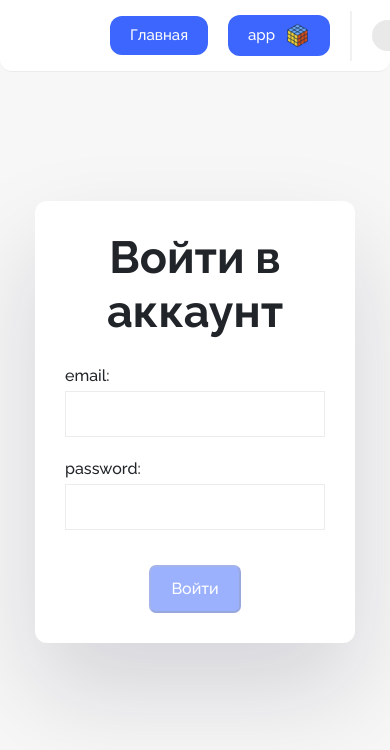
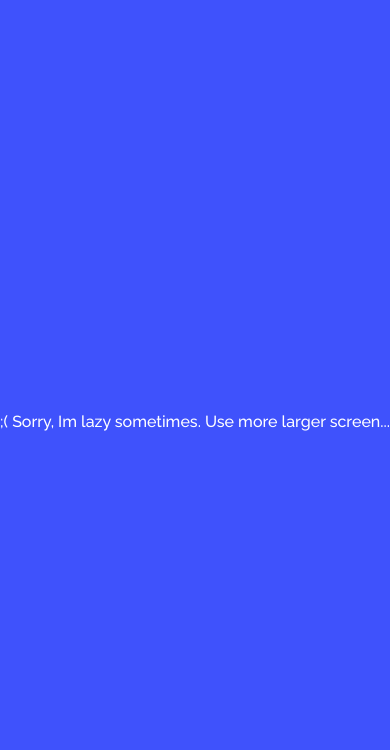
Before and after one commit to plaibo1/pagebuilder, a React (Create React App) app: page /login in a window 390 px wide. Shown: the top 750 px of the page. Built offline with nearby package versions, Linux system fonts and the light colour scheme; no server answers.

Commit message:
blocked small screens

```diff
--- a/public/index.html
+++ b/public/index.html
@@ -2,7 +2,7 @@
 <html lang="en">
   <head>
     <meta charset="utf-8" />
-    <link rel="icon" href="%PUBLIC_URL%/favicon.ico" />
+    <link rel="icon" href="%PUBLIC_URL%/fav.ico" />
     <meta name="viewport" content="width=device-width, initial-scale=1" />
     <meta name="theme-color" content="#000000" />
     <meta
@@ -13,7 +13,7 @@
     <link rel="manifest" href="%PUBLIC_URL%/manifest.json" />
     <link rel="stylesheet" href="https://cdnjs.cloudflare.com/ajax/libs/font-awesome/6.1.1/css/all.min.css" integrity="sha512-KfkfwYDsLkIlwQp6LFnl8zNdLGxu9YAA1QvwINks4PhcElQSvqcyVLLD9aMhXd13uQjoXtEKNosOWaZqXgel0g==" crossorigin="anonymous" referrerpolicy="no-referrer" />
 
-    <title>React App</title>
+    <title>PageBuilder - no code landing page constructor</title>
   </head>
   <body>
     <noscript>You need to enable JavaScript to run this app.</noscript>
--- a/src/App.js
+++ b/src/App.js
@@ -22,15 +22,9 @@ function App() {
   const dispatch = useDispatch()
   const modalConfettiStatus = useSelector(state => state.elementsList.showConfetti)
 
-  const [width, setWidth] = useState(300);
-  const [height, setHeight] = useState(300);
-
 
   useEffect(()=> {
     dispatch(checkUser())
-
-    setHeight(window.clientHeight);
-    setWidth(window.clientWidth);
   }, [])
 
 
@@ -50,8 +44,8 @@ function App() {
           <Confetti
               recycle={modalConfettiStatus}
               numberOfPieces={250}
-              width={width}
-              height={height}
+              width={window.clientWidth}
+              height={window.clientHeight}
             />
             <div className='modalConfetti__content'>
               Ваш сайт уже скачивается 🎉
@@ -63,6 +57,7 @@ function App() {
 
 
         <Routes>
+
           <Route path='/' element={<HomePage />} />
             <Route path='/mySites' element={<MySites />} />
             <Route path='/app' element={<PageBuilder />} />
--- a/src/App.sass
+++ b/src/App.sass
@@ -15,6 +15,23 @@ button:disabled,
 button[disabled]
   opacity: 0.5
   cursor: default
+
+@media screen and ( max-width: 1212px )
+  .App:before
+    content: ';( Sorry, Im lazy sometimes.  Use more larger screen...'
+    position: absolute
+    width: 100%
+    height: 100vh
+    background-color: #3f52fc
+    color: #fff
+    z-index: 99999
+    display: flex
+    justify-content: center
+    align-items: center
+
+
+.hideDiplom
+  font-size: 9px
 
 .homePage
   &__text
@@ -341,6 +358,11 @@ button[disabled]
     align-items: center
     justify-content: center
 
+.authError
+  font-size: 15px
+  color: #f84040
+  margin-top: -20px
+
 
 .elementsContainer
   background-color: #fff
--- a/src/components/AuthForms/Form.jsx
+++ b/src/components/AuthForms/Form.jsx
@@ -1,7 +1,6 @@
 import { useForm } from "react-hook-form"
-import { useDispatch, useSelector } from "react-redux"
+import { useSelector } from "react-redux"
 import { Navigate } from "react-router-dom"
-import { registerUser } from "../../redux/user-reducer"
 
 
 const Form = ({title, btnTitle, foo}) => {
@@ -36,6 +35,7 @@ const Form = ({title, btnTitle, foo}) => {
                             })
                         }
                     />
+                    <div className="authError">{errors.email?.message}</div>
                 </label>
 
                 <label>
@@ -48,6 +48,7 @@ const Form = ({title, btnTitle, foo}) => {
                             })
                         }
                     />
+                    <div className="authError">{errors.password?.message}</div>
                 </label>
 
                 <div className="authForm__btn-wrapper">
--- a/src/components/AuthForms/LoginForm.jsx
+++ b/src/components/AuthForms/LoginForm.jsx
@@ -14,7 +14,7 @@ const LoginForm = () => {
 
     return (
         <>
-            <Form title={'Войти в аккаунт'} btnTitle={'Войти'} foo={logSubmit} />
+            <Form title={'Sign in'} btnTitle={'Sign in'} foo={logSubmit} />
         </>
     )
 }
--- a/src/components/AuthForms/RegForm.jsx
+++ b/src/components/AuthForms/RegForm.jsx
@@ -14,7 +14,7 @@ const RegForm = () => {
 
     return (
         <>
-            <Form title={'Регистрация'} btnTitle={'Зарегистрироваться'} foo={regSubmit} />
+            <Form title={'Registration'} btnTitle={'Create account'} foo={regSubmit} />
         </>
     )
 }
--- a/src/components/Field/Filed.jsx
+++ b/src/components/Field/Filed.jsx
@@ -47,6 +47,7 @@ const Filed = () => {
   }
 
   // ======= editing item from building page
+
   const editItem = (itemIndex) => {
     const elementsArr = [...elements]
     const editingItem = elementsArr.splice(itemIndex, 1); // only clicked element
@@ -132,11 +133,6 @@ const Filed = () => {
 
           const result = htmlWithoutQuots.replace(regExp, `<img src='${fullPathToSeverImg}' alt='img'>`);
 
-
-          // elementsArr[currentEditingElementIndex] = result;
-          // dispatch(updateCurrentHtml(elementsArr))
-
-
           dispatch(setEditingItem([result]))
 
           setChooseImgModalActive(false)
@@ -147,6 +143,7 @@ const Filed = () => {
   }
 
   // ======== elements in the build page
+
   const elemFormArr = elements.map((item, index) => {
 
     return (
@@ -173,6 +170,7 @@ const Filed = () => {
         elements.length === 0 ? <div className='Field__prebuild'>
           <img src={boyWithHat} alt="img" />
           Let`s add some elements!
+          <span className='hideDiplom'>Здесь был Леонард Ахр, хуй</span>
         </div> : null
       }
 
--- a/src/components/HomePage/HomePage.jsx
+++ b/src/components/HomePage/HomePage.jsx
@@ -14,12 +14,12 @@ const HomePage = () => {
                 <Row className="d-flex justify-content-center">
                     <Col lg={8}>
                         <div className="homePage__text">
-                            <h1>PageBuilder <span>.</span> home page 🏠</h1>
-                            <h2><span>PageBuilder</span> - no code конструктор веб-сайтов</h2>
+                            <h1>PageBuilder</h1>
+                            <h2><span>PageBuilder</span> - no code landing page constructor</h2>
 
                             <div className="homePage__buttonGroup">
-                                <Link className="homePage__buttonGroup__btn" to={'./reg'}>Зарегистрироваться {<FaUserEdit />}</Link>
-                                <Link className="homePage__buttonGroup__btn" to={'./app'}>Войти {<BiLogIn/>}</Link>
+                                <Link className="homePage__buttonGroup__btn" to={'./reg'}>Registration {<FaUserEdit />}</Link>
+                                <Link className="homePage__buttonGroup__btn" to={'./app'}>Sign in {<BiLogIn/>}</Link>
                             </div>
                         </div>
                         <div className="homePage__img">
--- a/src/components/Navbar/Navbar.jsx
+++ b/src/components/Navbar/Navbar.jsx
@@ -88,8 +88,8 @@ const Navbar = () => {
       <div className='appNav'>
 
         <div className="appNav__side">
-          <Link className='appNav__item' to={'/'}>Главная</Link>
-          {isAuth ? <Link className='appNav__item' to={'/mySites'}>Мои сайты {<GoHome />}</Link> : null}
+          <Link className='appNav__item' to={'/'}>Pagebuilder main</Link>
+          {isAuth ? <Link className='appNav__item' to={'/mySites'}>My sites {<GoHome />}</Link> : null}
         </div>
 
         <div className="appNav__side">
@@ -102,19 +102,19 @@ const Navbar = () => {
           {isAuth ?
             <>
               <Link className='appNav__item user' to={'/mySites'}> {<FaRegUser />} {userFromStore.email} </Link>
-              <button className='appNav__item enter' onClick={logout}>Выйти {<ImExit />}</button>
-              <button className='appNav__item save' onClick={saveHTML}>Сохранить HTML {<GiSave />}</button>
+              <button className='appNav__item enter' onClick={logout}>Sign out{<ImExit />}</button>
+              <button className='appNav__item save' onClick={saveHTML}>save HTML {<GiSave />}</button>
 
               <button className={saveLocalSuccess ? 'appNav__item success' : 'appNav__item'} onClick={saveLocal}>
-                {saveLocalSuccess ? <>Сохранено  {<IoMdDoneAll />} </> : <>Сохранить {<GiSave />} </> }
+                {saveLocalSuccess ? <>Saved  {<IoMdDoneAll />} </> : <>Save {<GiSave />} </> }
 
               </button>
 
             </>
             :
             <>
-              <Link className='appNav__item enter' to={'/reg'}>Регистрация {<BiUserPlus />} </Link>
-              <Link className='appNav__item enter' to={'/login'}>Войти {<BiLogIn />} </Link>
+              <Link className='appNav__item enter' to={'/reg'}>Registration {<BiUserPlus />} </Link>
+              <Link className='appNav__item enter' to={'/login'}>Sign in {<BiLogIn />} </Link>
             </>
           }
 
```
Also changed, not shown: src/components/elements/Elements.jsx (+7 -3 lines), public/manifest.json, 2 other files (tests, documents, lock files or other folders). Lines whose indentation alone changed are shown as unchanged.
